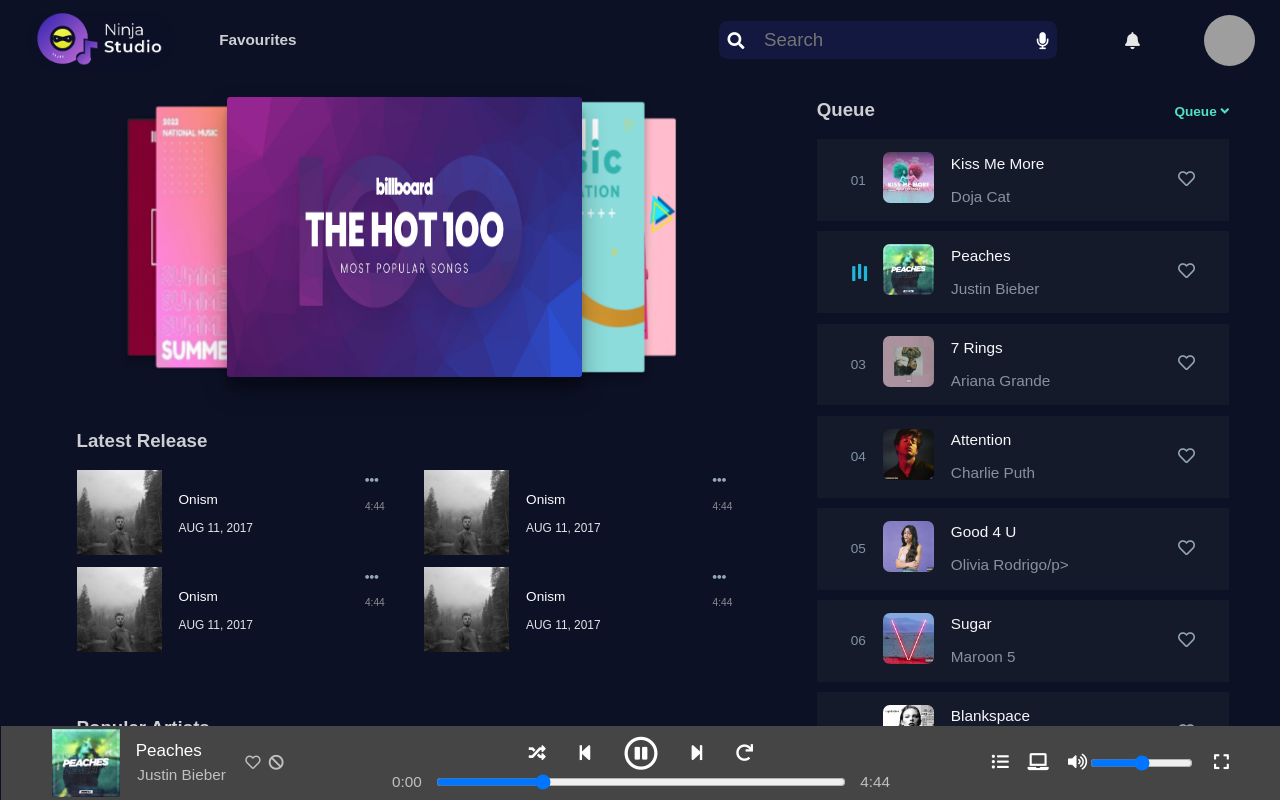
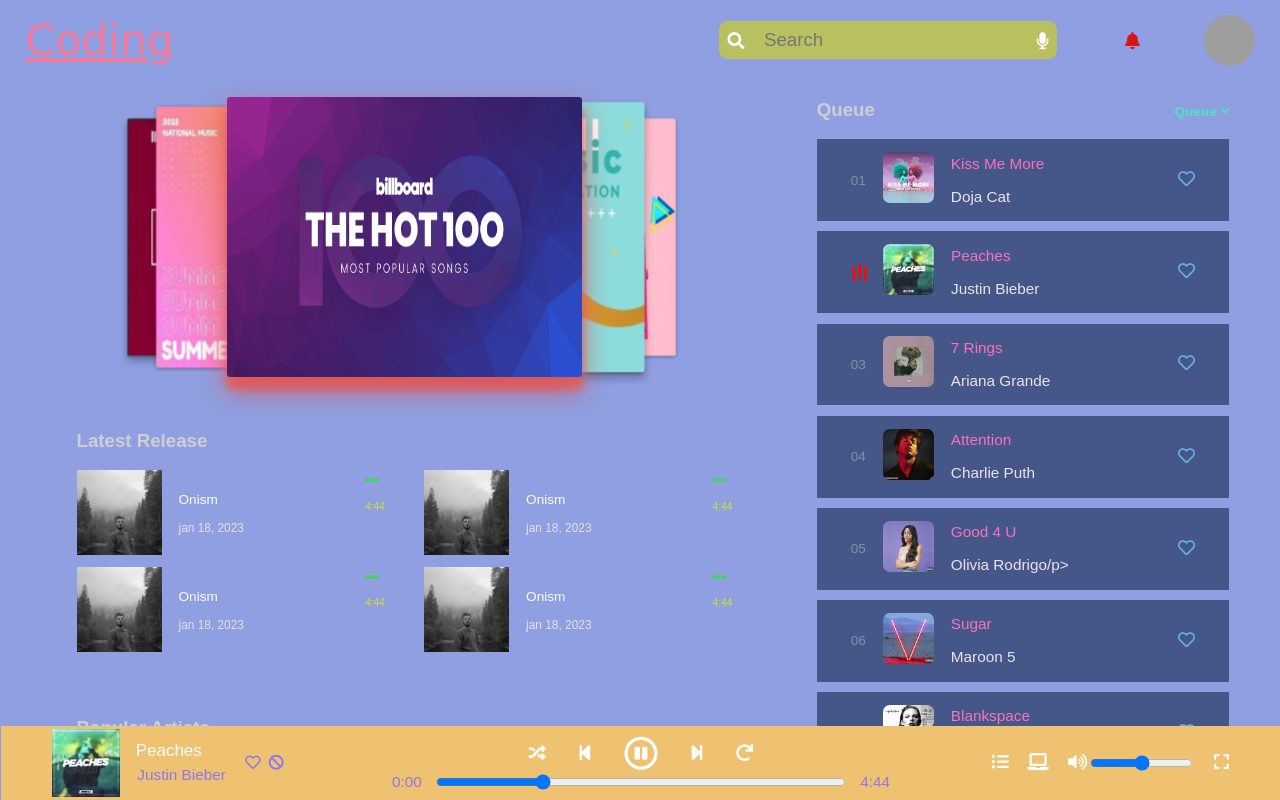
Before and after one commit to akashkumar220011/Music_player, a plain HTML site: page index.html in a window 1280 px wide. Drawn offline with Linux system fonts and the light colour scheme; grey boxes are pictures that could not be loaded.

Commit message:
css file added

```diff
--- a/assets/css/style.css
+++ b/assets/css/style.css
@@ -1,4 +1,4 @@
-/* The Following code is written by Dhruv Arora (github.com/itsdhruvarora) */
+/* The Following code is written by Akash kumar (github.com/akashkumar220011) */
 /* set size of root element */
 
 html {
@@ -22,7 +22,7 @@ body {
 
 .main-container {
     height: 100vh;
-    background-color: #0C1126;
+    background-color: #8f9fe1;
     overflow-y: auto;
 }
 
@@ -44,17 +44,93 @@ body {
     width: 18%;
 }
 
-.logo img {
-    width: auto;
-    height: 61px;
-    border-radius: 2.5rem;
-    margin-right: 0.8rem;
-    max-height: 6rem;
-    max-width: 18rem;
-}
+
+
+
+
+  .link-container {
+    display: flex;
+    flex-direction: column;
+    justify-content: center;
+    align-items: center;
+    height: 100%;
+    position: relative;
+    z-index: 0;
+  }
+
+  a {
+    font-family: "Bungee", cursive;
+    font-size: 2.5em;
+  }
+
+  .link-two {
+    color: #f27b9b;
+    transition: color 1s cubic-bezier(0.32, 0, 0.67, 0);
+  }
+
+  .link-two:hover {
+    color: rgb(70, 220, 187);
+    transition: color 1s cubic-bezier(0.33, 1, 0.68, 1);
+  }
+
+  .link-two::before {
+    content: "";
+    position: absolute;
+    z-index: -2;
+    width: 100%;
+    height: 100%;
+    top: 0;
+    right: 0;
+    clip-path: polygon(
+      0% -20%,
+      100% -30%,
+      100% -10%,
+      0% 0%,
+      0% 130%,
+      100% 120%,
+      100% 100%,
+      0% 110%
+    );
+    background-color: #f27b9b;
+
+    transition: clip-path 1s cubic-bezier(0.25, 1, 0.5, 1);
+  }
+
+  .link-two:hover::before {
+    clip-path: polygon(
+      0% 10%,
+      100% 0%,
+      100% 20%,
+      0% 30%,
+      0% 100%,
+      100% 90%,
+      100% 70%,
+      0% 80%
+    );
+  }
+
+  .link-two::after {
+    content: "";
+    position: absolute;
+    z-index: -1;
+    width: 8ch;
+    height: 8ch;
+    top: 50%;
+    right: 50%;
+    transform: translate(50%, -50%) rotate(0deg) scale(0);
+    transition: transform 1s ease;
+
+    background-color: #f27b9b;
+  }
+
+  .link-two:hover::after {
+    transform: translate(50%, -50%) rotate(135deg) scale(1);
+  }
+
+
 
 .fav {
-    color: #CECFD3;
+    color: #93c38e;
     font-size: 0.9rem;
     font-weight: 600;
     margin-left: 30px;
@@ -71,7 +147,7 @@ body {
     padding: 0.5rem;
     padding-left: 0.5rem;
     padding-right: 0.5rem;
-    background-color: #12183F;
+    background-color: #b8c05f;
     border-radius: 0.5rem;
     display: flex;
     align-items: center;
@@ -90,7 +166,7 @@ body {
     border: 0;
     margin-left: 0.3rem;
     margin-right: 0.3rem;
-    color: white;
+    color: rgb(194, 94, 94);
 }
 
 .search-box input:focus {
@@ -110,7 +186,7 @@ body {
 }
 
 .bell {
-    color: #E7E7E6;
+    color: #da1313;
     margin-right: 50px;
 }
 
@@ -139,7 +215,7 @@ main {
     transition: 0.3s;
 }
 .nav-link .active{
-    color:#1dd65f;
+    color:#61f7e3;
 }
 .nav-text{
     padding-left: 18px;
@@ -169,10 +245,10 @@ main {
 .nav-link:hover a span{
     padding-left: 30px;
     transition: all 0.5s ease;
-    color:#1dd65f;
+    color:#eaa2a2;
 }
 .nav-link:hover i{
-    color:#1dd65f;
+    color:#d61dae;
     -webkit-animation: nextarrow 1s infinite;
     -moz-animation: nextarrow 1s infinite;
     -o-animation: nextarrow 1s infinite;
@@ -261,7 +337,7 @@ input[type=radio] {
    #s3:checked ~ #slide3,
     #s4:checked ~ #slide4,
      #s5:checked ~ #slide5 {
-   box-shadow: 0 13px 26px rgba(0,0,0, 0.3), 0 12px 6px rgba(0,0,0, 0.2);
+   box-shadow: 0 13px 26px rgba(216, 85, 85, 0.914), 0 12px 6px rgba(231, 102, 102, 0.908);
    transform: translate3d(0%, 0, 0px);
  }
 
@@ -350,7 +426,7 @@ input[type=radio] {
     overflow: hidden;
     top: 1.5rem;
     left: -4rem;
-    background-color: white;
+    background-color: rgb(225, 116, 116);
     text-align: center;
     transition: all 0.2s linear;
 }
@@ -388,7 +464,7 @@ input[type=radio] {
 .queue-element {
     margin-bottom: 0.6rem;
     width: 100%;
-    background-color: #1e222e98;
+    background-color: #415283f0;
     display: flex;
     justify-content: space-between;
     align-items: center;
@@ -436,27 +512,27 @@ input[type=radio] {
     position: absolute;
     height: 0;
     overflow: hidden;
-    color: white;
+    color: rgb(218, 46, 33);
     top: 1rem;
     left: 1rem;
 }
 
 .queue-song-name {
     font-size: 0.9rem;
-    color: #F6F7F9;
+    color: #fa71bc;
 }
 
 .queue-artist-name {
     font-size: 0.9rem;
-    color: #8A909D;
+    color: #ece3e9;
 }
 
 .wishlist-icon {
-    color: #92A6B3;
+    color: #65b4e9;
 }
 
 .currently-on-song {
-    color: #21B6D9;
+    color: #e21313;
     transform: rotate(-90deg);
     margin-right: 0.9rem;
 }
@@ -569,12 +645,12 @@ input[type=radio] {
 }
 
 .more-details {
-    color: #93A9B2;
+    color: #28e72e;
     font-size: 0.8rem;
 }
 
 .time {
-    color: #8D8C93;
+    color: #d2e12a;
     font-size: 0.6rem;
 }
 
@@ -941,7 +1017,7 @@ footer {
     position: fixed;
     bottom: 0px;
     width: 100%;
-    background-color: #454545;
+    background-color: #eec270;
     display: flex;
     flex-direction: row;
     align-items: center;
@@ -981,7 +1057,7 @@ footer {
 }
 
 .subtitle {
-    color: #C0C0C0;
+    color: #8e76f0;
     font-size: 0.9rem;
     margin: 0.1rem;
 }
--- a/assets/css/style2.css
+++ b/assets/css/style2.css
@@ -24,7 +24,7 @@ body {
 
 .bg-container {
     height: 100vh;
-    background-color: #0C1126;
+    background-color: #6675b0;
     overflow-y: auto;
 }
 
@@ -37,7 +37,7 @@ body {
     display: flex;
     justify-content: space-between;
     align-items: center;
-    box-shadow: 1rem 1rem 2rem 2rem rgb(4, 31, 70);
+    box-shadow: 1rem 1rem 2rem 2rem rgb(67, 130, 218);
 }
 
 .logoAndTitle-container {
@@ -73,7 +73,7 @@ body {
     padding: 0.5rem;
     padding-left: 0.5rem;
     padding-right: 0.5rem;
-    background-color: #12183F;
+    background-color: #5564c5;
     border-radius: 0.5rem;
     display: flex;
     align-items: center;
@@ -112,7 +112,7 @@ body {
 }
 
 .bell {
-    color: #E7E7E6;
+    color: #db5252;
 }
 
 
@@ -187,7 +187,7 @@ main {
 }
 
 .play-all-btn {
-    color: #F7F1FB;
+    color: #8522c7;
     background-image: linear-gradient(to right, #3725B1, #4126B3, #522CB8, #6F33C2, #7B36C7, #973CD0, #A641D7, #B846DD, #C148DF);
     border: 0;
     width: 8rem;
@@ -443,12 +443,10 @@ aside {
 #play-btn-checkbox1:checked~.for-responsiveness>main>.latest-release-container div:nth-child(even) div:first-child>.song-name-and-img-container>.latest-release-img-container>label>i.pause-1,
 #play-btn-checkbox2:checked~.for-responsiveness>main>.latest-release-container div:nth-child(even) div:last-child>.song-name-and-img-container>.latest-release-img-container>label>i.pause-2,
 #play-btn-checkbox3:checked~.for-responsiveness>main>.latest-release-container div:last-child div:first-child>.song-name-and-img-container>.latest-release-img-container>label>i.pause-3,
-{
-    height: 1rem;
-}
+
 
 .song-name {
-    color: #FCFCFD;
+    color: #42d7bb;
     font-size: 0.8rem;
 }
 
@@ -463,7 +461,7 @@ aside {
 }
 
 .time {
-    color: #8D8C93;
+    color: #b2df1c;
     font-size: 0.6rem;
 }
 
--- a/index.html
+++ b/index.html
@@ -38,10 +38,10 @@
 <body>
     <div class="main-container">
         <header class="header">
-            <div class="logo">
-                <img src="logo.png" />
-                <p class="fav">Favourites</p>
-            </div>
+            <div class="background-two link-container">
+                <a class="link-two" href="https://jhancock532.github.io/link-hover-effects/">Coding</a>
+              </div>
+
             <div class="searchbox-container">
                 <div class="search-box">
                     <i class="fas fa-search"></i>
@@ -311,7 +311,7 @@
                                 </div>
                                 <div>
                                     <p class="song-name">Onism</p>
-                                    <p class="date">AUG 11, 2017</p>
+                                    <p class="date">jan 18, 2023</p>
                                 </div>
                             </div>
 
@@ -358,7 +358,7 @@
                                 </div>
                                 <div>
                                     <p class="song-name">Onism</p>
-                                    <p class="date">AUG 11, 2017</p>
+                                    <p class="date">jan 18, 2023</p>
                                 </div>
                             </div>
 
@@ -407,7 +407,7 @@
                                 </div>
                                 <div>
                                     <p class="song-name">Onism</p>
-                                    <p class="date">AUG 11, 2017</p>
+                                    <p class="date">jan 18, 2023</p>
                                 </div>
                             </div>
 
@@ -454,7 +454,7 @@
                                 </div>
                                 <div>
                                     <p class="song-name">Onism</p>
-                                    <p class="date">AUG 11, 2017</p>
+                                    <p class="date">jan 18, 2023</p>
                                 </div>
                             </div>
 
@@ -662,32 +662,32 @@
                         <div class="latest-english-card-container">
                             <img src="songs/queue-04.jpg" />
                             <p>Onism</p>
-                            <p>AUG 11, 2017</p>
+                            <p>jan 18, 2023</p>
                         </div>
                         <div class="latest-english-card-container">
                             <img src="songs/queue-05.jpg" />
                             <p>Onism</p>
-                            <p>AUG 11, 2017</p>
+                            <p>jan 18, 2023</p>
                         </div>
                         <div class="latest-english-card-container">
                             <img src="songs/queue-02.jpg" />
                             <p>Onism</p>
-                            <p>AUG 11, 2017</p>
+                            <p>jan 18, 2023</p>
                         </div>
                         <div class="latest-english-card-container">
                             <img src="songs/queue-03.png" />
                             <p>Onism</p>
-                            <p>AUG 11, 2017</p>
+                            <p>jan 18, 2023</p>
                         </div>
                         <div class="latest-english-card-container">
                             <img src="songs/queue-04.jpg" />
                             <p>Onism</p>
-                            <p>AUG 11, 2017</p>
+                            <p>jan 18, 2023</p>
                         </div>
                         <div class="latest-english-card-container">
                             <img src="songs/queue-03.png" />
                             <p>Onism</p>
-                            <p>AUG 11, 2017</p>
+                            <p>jan 18, 2023</p>
                         </div>
                     </div>
                 </div>
@@ -701,32 +701,32 @@
                         <div class="latest-english-card-container">
                             <img src="songs/queue-04.jpg" />
                             <p>Onism</p>
-                            <p>AUG 11, 2017</p>
+                            <p>jan 18, 2023</p>
                         </div>
                         <div class="latest-english-card-container">
                             <img src="songs/queue-05.jpg" />
                             <p>Onism</p>
-                            <p>AUG 11, 2017</p>
+                            <p>jan 18, 2023</p>
                         </div>
                         <div class="latest-english-card-container">
                             <img src="songs/queue-02.jpg" />
                             <p>Onism</p>
-                            <p>AUG 11, 2017</p>
+                            <p>jan 18, 2023</p>
                         </div>
                         <div class="latest-english-card-container">
                             <img src="songs/queue-03.png" />
                             <p>Onism</p>
-                            <p>AUG 11, 2017</p>
+                            <p>jan 18, 2023</p>
                         </div>
                         <div class="latest-english-card-container">
                             <img src="songs/queue-04.jpg" />
                             <p>Onism</p>
-                            <p>AUG 11, 2017</p>
+                            <p>jan 18, 2023</p>
                         </div>
                         <div class="latest-english-card-container">
                             <img src="songs/queue-03.png" />
                             <p>Onism</p>
-                            <p>AUG 11, 2017</p>
+                            <p>jan 18, 2023</p>
                         </div>
                     </div>
                 </div>
```
Also changed, not shown: index2.html (+4 -4 lines), logo.png (deleted), 1 other file.
